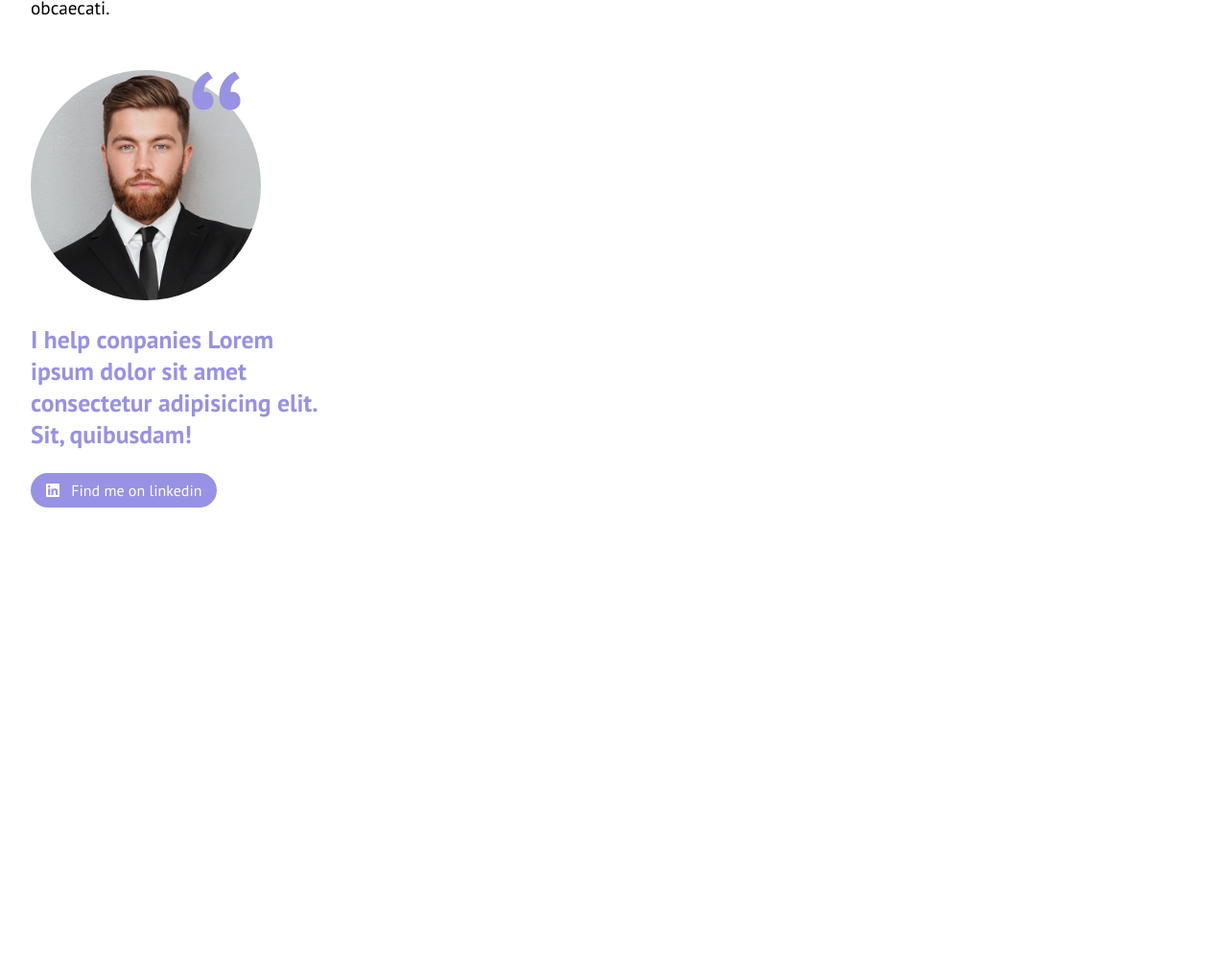
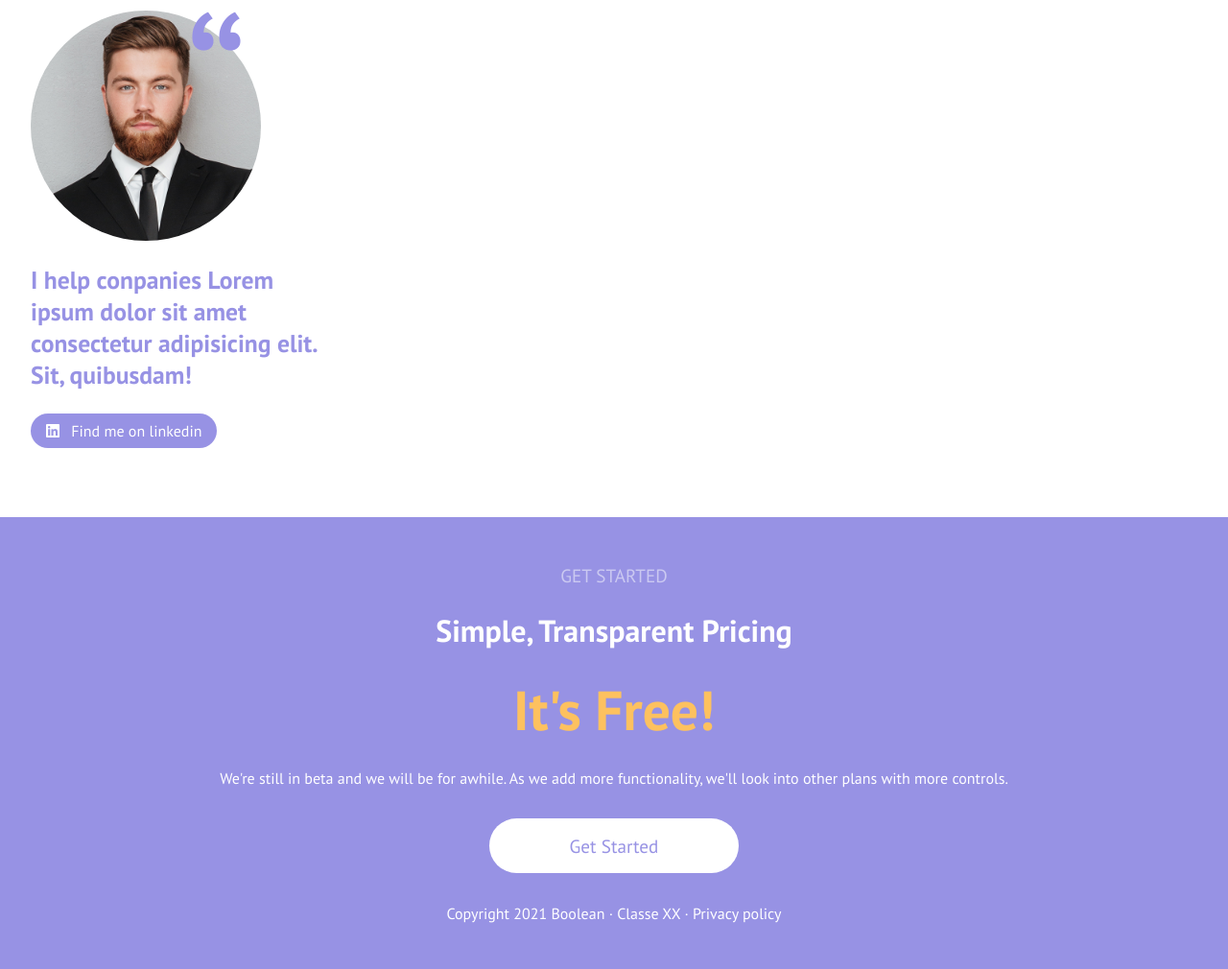
Before and after one commit to Alessandro-Sebastiano/htmlcss-responsive-layout, a plain HTML site: page index.html in a window 1280 px wide. Shown: the part 7794-8804 px from the top of the page at 96% size. Before the commit the page ends 8395 px from the top, so only its background shows below. Drawn offline with Linux system fonts and the light colour scheme.

Commit message:
started-section

```diff
--- a/css/style.css
+++ b/css/style.css
@@ -362,7 +362,6 @@ h3 {
 .about-section p {
     font-size: 1.2rem;
     margin: 1.5rem 0;
-    line-height: 2.2rem;
 }
 
 
@@ -417,3 +416,50 @@ h3 {
 .about-card-button i {
     margin-right: 0.5rem;
 }
+
+
+
+
+.started-box {
+    text-align: center;
+    color: var(--light);
+}
+
+
+.started-box h5 {
+    font-size: 1.2rem;
+    font-weight: 400;
+    color: #cbc9f1;
+}
+
+
+
+
+.started-box h2 {
+    font-size: 2rem;
+    margin: 1.5rem 0;
+}
+
+
+.started-box h1 {
+    color: var(--yellow);
+    font-size: 3.6rem;
+    margin-bottom: 1.5rem;
+}
+
+
+
+.started-button {
+    background-color: var(--light);
+    width: 260px;
+    margin: 2rem auto;
+    border-radius: 50px;
+    padding: 1rem 1.5rem;
+}
+
+
+.started-button a {
+    color: var(--purple);
+    font-weight: 500;
+    font-size: 1.2rem;
+}
--- a/index.html
+++ b/index.html
@@ -445,7 +445,38 @@
 
         </div>
 
+        <div class="section background" id="started">
+
+            <div class="container">
+
+                <div class="started-box">
+
+                    <h5>GET STARTED</h5>
+
+                    <h2>Simple, Transparent Pricing</h2>
+
+                    <h1>It's Free!</h1>
+
+                    <p>
+                        We're still in beta and we will be for awhile. As we add more functionality, we'll look into
+                        other plans with more controls.
+                    </p>
+
+                    <div class="started-button">
+                        <a href="#">Get Started</a>
+                    </div>
+
+                    <span>Copyright 2021 Boolean &#183 Classe XX &#183 <a href="#">Privacy policy</a></span>
+
+                </div>
+
+            </div>
+
+        </div>
+
     </div>
+
+
 
 </body>
 
```
